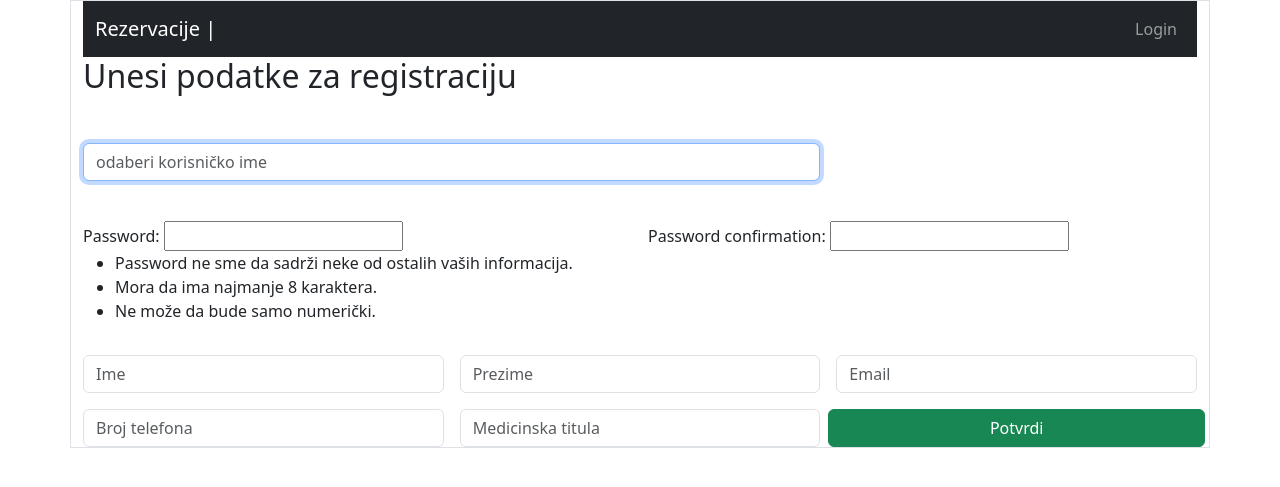
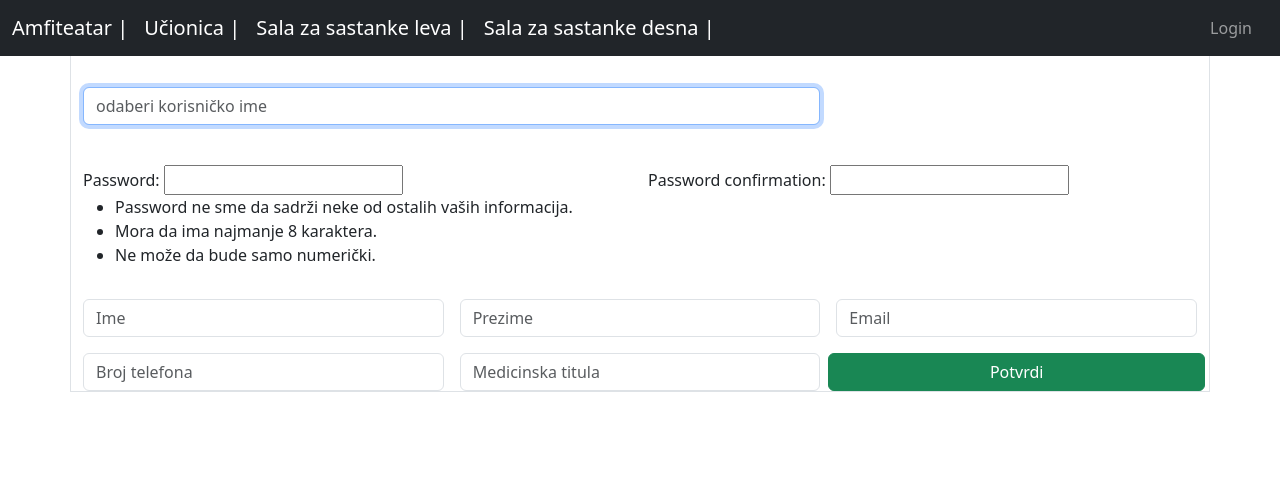
Before and after one commit to mitke/rooms_reservation, a Django app: page /register/ in a window 1280 px wide. Shown: the top 487 px of the page. Run offline with Django 4.2, Linux system fonts and the light colour scheme.

Commit message:
ispravljene manje greške

```diff
--- a/booking/templates/base.html
+++ b/booking/templates/base.html
@@ -6,15 +6,16 @@
     <link href="https://cdn.jsdelivr.net/npm/bootstrap@5.3.2/dist/css/bootstrap.min.css" rel="stylesheet">
     <script src="https://cdn.jsdelivr.net/npm/bootstrap@5.3.2/dist/js/bootstrap.bundle.min.js"></script>
     <title>{% block title %}{% endblock %}</title>
-    <!-- <style>
+    <style>
       table,
       th,
       td {
-        border: 1px solid;
-        border-collapse: collapse;
+        padding: 0;
+        margin: 0;
+
       }
 
-    </style> -->
+    </style>
   </head>
 
   <body>
--- a/booking/templates/navbar.html
+++ b/booking/templates/navbar.html
@@ -1,17 +1,20 @@
-<nav class="navbar navbar-expand-lg navbar-dark bg-dark">
+<nav class="navbar fixed-top navbar-expand-lg navbar-dark bg-dark">
   <div class="container-fluid">
-    <a class="navbar-brand" href="{% url 'home' %}">Rezervacije |</a>
+    <a class="navbar-brand" href="{% url 'home' %}">Amfiteatar |</a>
+    <a class="navbar-brand" href="#2">Učionica |</a>
+    <a class="navbar-brand" href="#3">Sala za sastanke leva |</a>
+    <a class="navbar-brand" href="#4">Sala za sastanke desna |</a>
 
 
     <div class="collapse navbar-collapse" id="navbarSupportedContent">
-      <ul class="navbar-nav ms-auto mb-2 mb-lg-0">
+      <ul class="navbar-nav ms-auto me-2 mb-lg-0">
 
         {% if user.is_authenticated %}
 
-        <li class="nav-item">
+        <li class="nav-item  me-2">
           <div class="navbar-text text-light">Korisnik <strong><i>{{ user.username }}</i></strong> ({{ user.first_name }} {{ user.last_name }}) |</div>
         </li>
-        <li class=" nav-item">
+        <li class="nav-item">
           <a class="nav-link" href="{% url 'logout' %} ">Logout</a>
         </li>
 
--- a/rezervacije/settings.py
+++ b/rezervacije/settings.py
@@ -104,7 +104,8 @@ AUTH_PASSWORD_VALIDATORS = [
 # Internationalization
 # https://docs.djangoproject.com/en/4.2/topics/i18n/
 
-LANGUAGE_CODE = 'en-us'
+#LANGUAGE_CODE = 'en-us'
+LANGUAGE_CODE = 'sr-Latn'
 
 TIME_ZONE = 'UTC'
 
```
Also changed, not shown: booking/templates/booking/home.html (+16 -10 lines).
